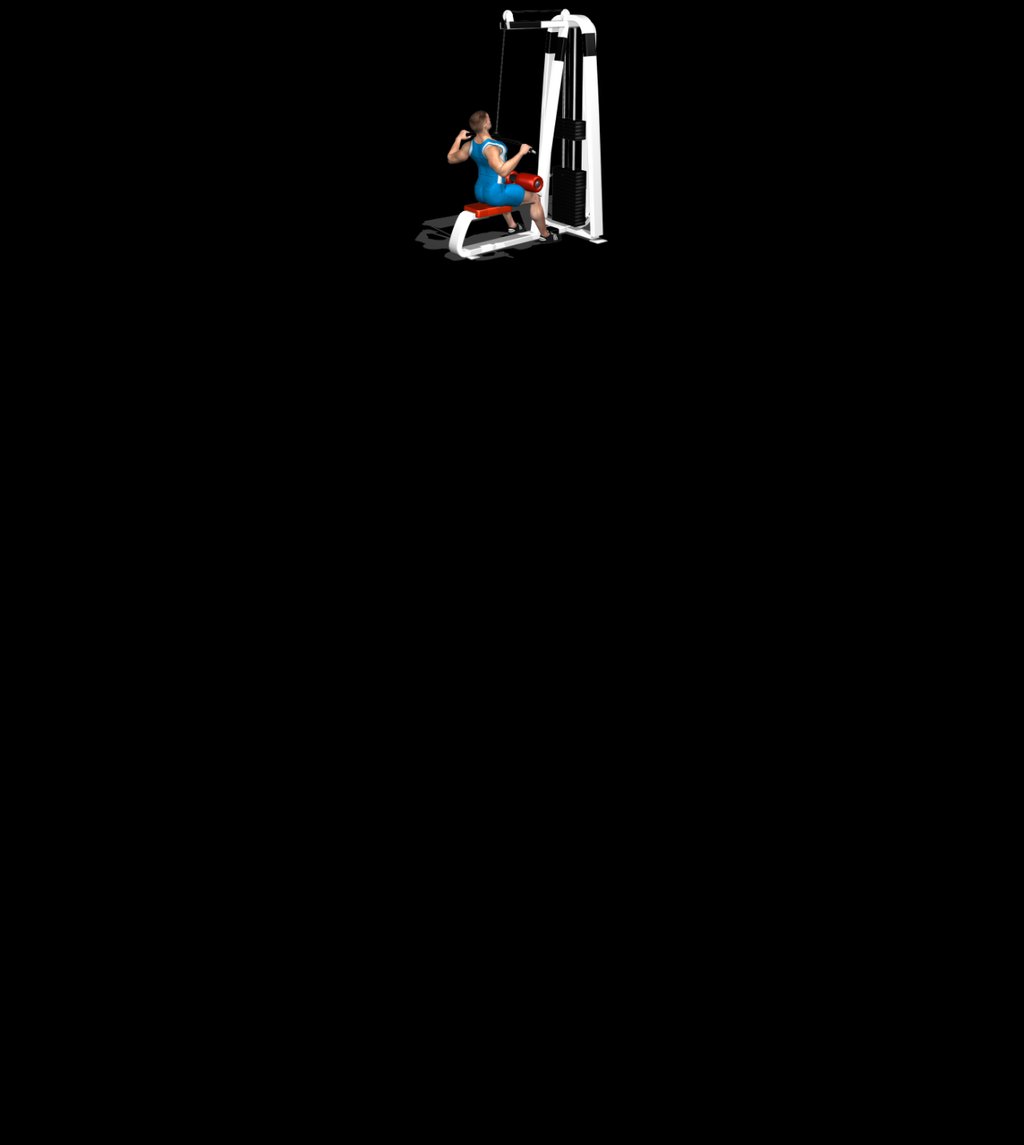
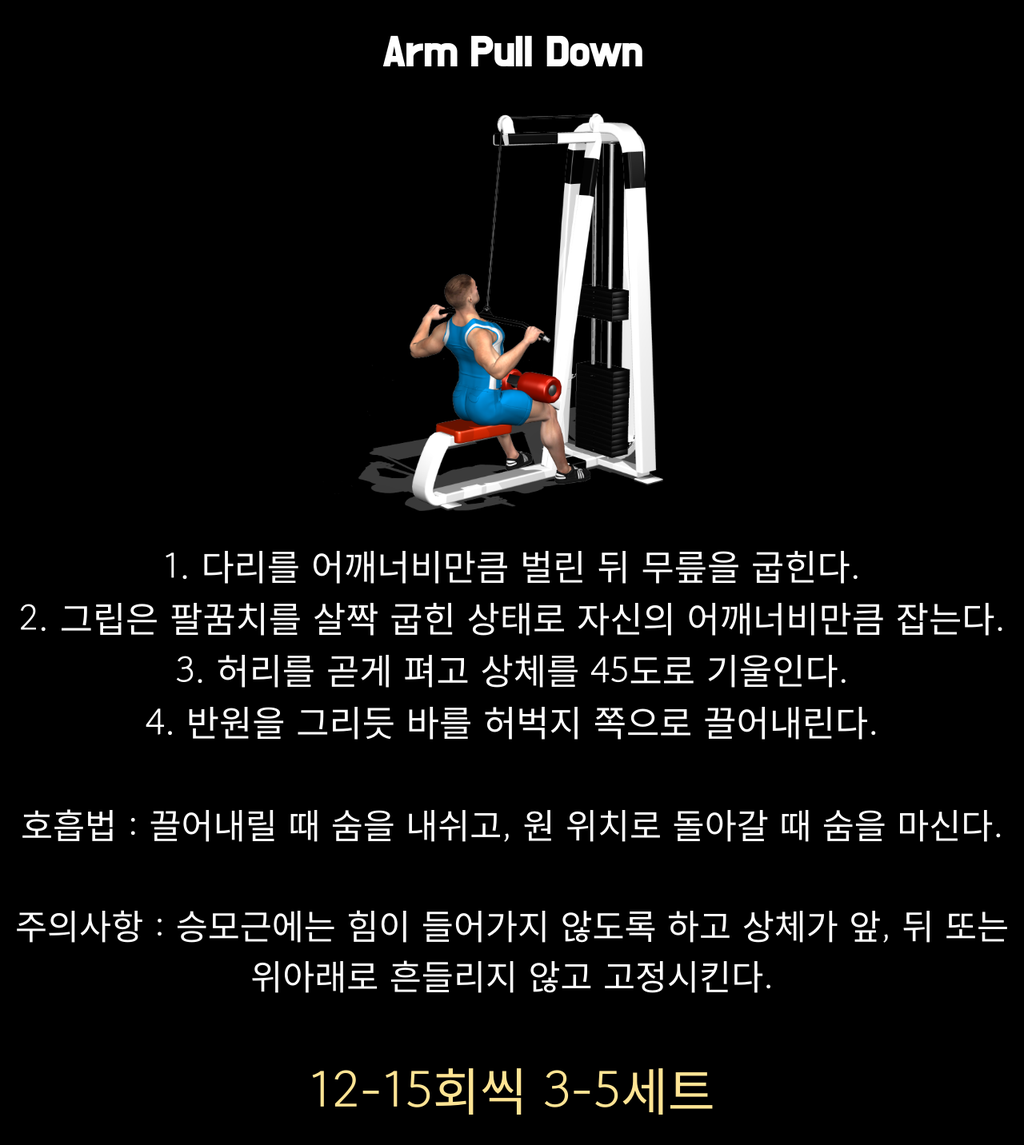
Before and after one commit to jinhyo-dev/Fitness-Trainer, a Next.js app: page /workout/ArmPullDown in a window 1280 px wide. Shown: the top 1432 px of the page at 80% size. Before the commit the page ends 800 px from the top, so only its background shows below. Built offline with nearby package versions, Linux system fonts and the light colour scheme.

Commit message:
2/24 0:36 add fitness explain, design

```diff
--- a/pages/workout/ArmPullDown.tsx
+++ b/pages/workout/ArmPullDown.tsx
@@ -1,11 +1,20 @@
 import React from 'react'
 export default function ArmPullDown() {
   return (
-    <div>
-      <div className="ArmPullDown">
-        <img src='/images/ArmPullDown.png' alt="ArmPullDown" />
-      </div>
+  <div className="ArmPullDown">
+    <h1>Arm Pull Down</h1>
+    <img src='/images/ArmPullDown.png' alt="ArmPullDown" />
+    <div className="explain">
+      1. 다리를 어깨너비만큼 벌린 뒤 무릎을 굽힌다. <br />
+      2. 그립은 팔꿈치를 살짝 굽힌 상태로 자신의 어깨너비만큼 잡는다. <br />
+      3. 허리를 곧게 펴고 상체를 45도로 기울인다. <br />
+      4. 반원을 그리듯 바를 허벅지 쪽으로 끌어내린다. <br /><br />
     </div>
-
+    <div className="caution">
+      호흡법 : 끌어내릴 때 숨을 내쉬고, 원 위치로 돌아갈 때 숨을 마신다. < br /> < br />
+      주의사항 : 승모근에는 힘이 들어가지 않도록 하고 상체가 앞, 뒤 또는 위아래로 흔들리지 않고 고정시킨다.
+    </div>
+    <p>12-15회씩 3-5세트</p>
+  </div>
   )
 }
--- a/pages/workout/BarbellCurl.tsx
+++ b/pages/workout/BarbellCurl.tsx
@@ -3,6 +3,7 @@ export default function BarbellCurl() {
   return (
     <div>
       <div className="BarbellCurl">
+        <h1>Barbell Curl</h1>
         <img src='/images/BarbellCurl.png' alt="BarbellCurl" />
       </div>
     </div>
--- a/styles/ArmPullDown.css
+++ b/styles/ArmPullDown.css
@@ -2,7 +2,3 @@
   text-align: center;
   font-size: 25px;
 }
-
-.ArmPullDown img {
-  width: 20rem;
-}
--- a/styles/globals.css
+++ b/styles/globals.css
@@ -1,6 +1,42 @@
+@import url('https://fonts.googleapis.com/css2?family=Do+Hyeon&display=swap');
+@import url('https://fonts.googleapis.com/css2?family=Gowun+Dodum&display=swap');
+
 body {
   background-color: #000;
 }
 .box {
   text-align: center;
 }
+
+img {
+  display:block;
+  margin: auto;
+  margin-top: 1rem;
+  width: 40%;
+  margin-bottom: 2rem;
+}
+
+h1 {
+  font-family: 'Do Hyeon', sans-serif;
+  text-align: center;
+  color: #fff;
+  font-size: 3.3rem;
+}
+
+p {
+  font-family: 'Gowun Dodum', sans-serif;
+  font-size: 5vw;
+  color: #ffe494;
+}
+
+.explain {
+  font-family: 'Gowun Dodum', sans-serif;
+  font-size: 3.5vw;
+  color: #fff;
+}
+
+.caution {
+  font-family: 'Gowun Dodum', sans-serif;
+  color: #fff;
+  font-size: 3.4vw;
+}
```
